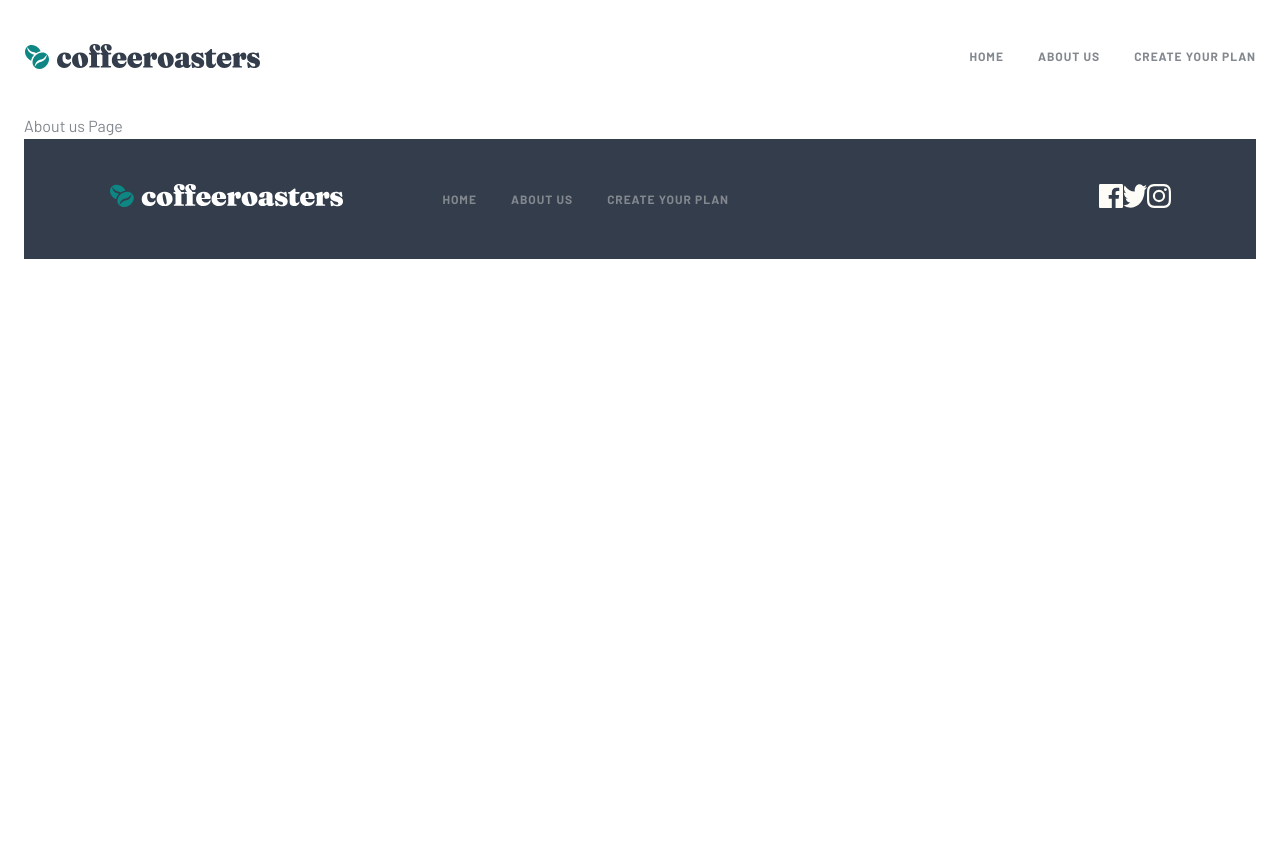
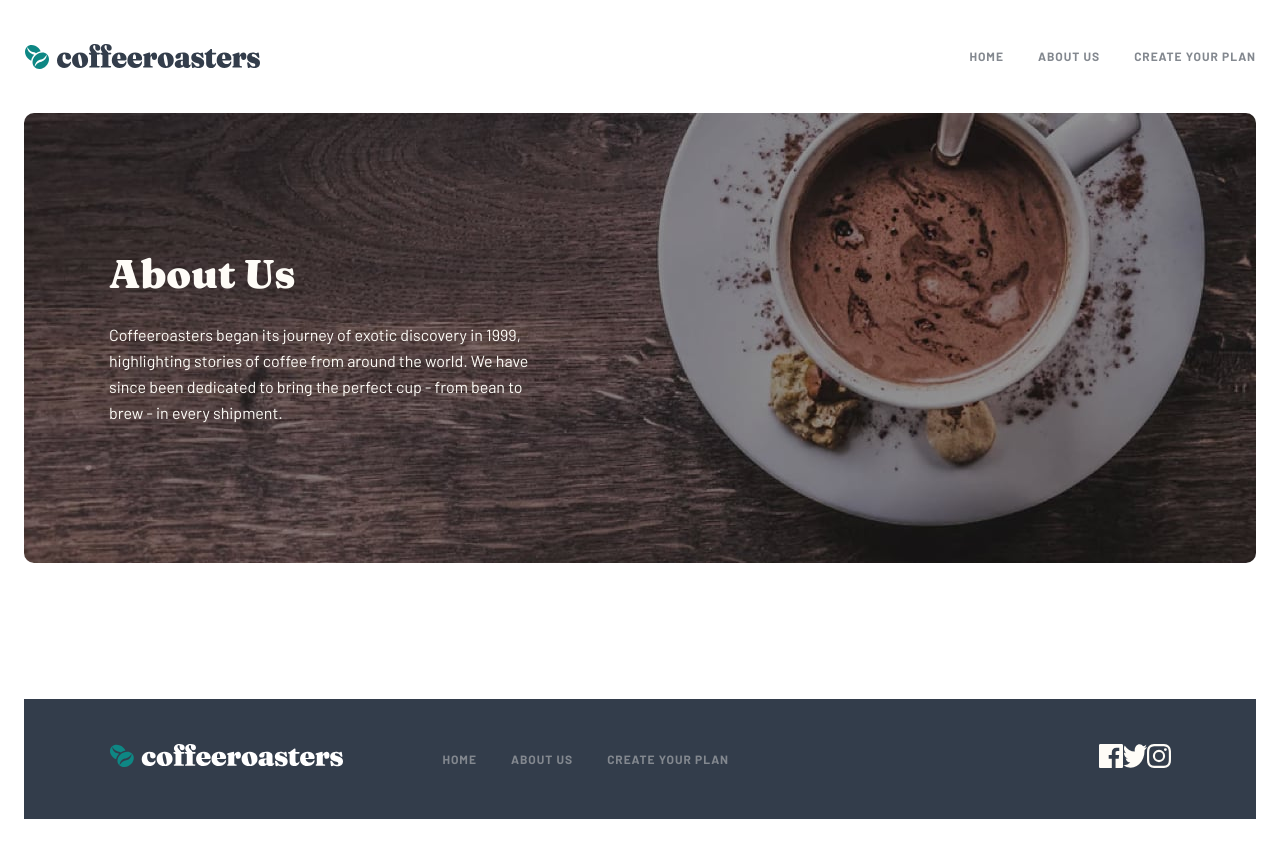
Before and after one commit to ohmymario/coffee-roasters, a Next.js app: page /about in a window 1280 px wide. Before the commit the page ends 800 px from the top, so only its background shows below. Built offline with nearby package versions, Linux system fonts and the light colour scheme.

Commit message:
implemenet aboutus component to about page

```diff
--- a/pages/about.js
+++ b/pages/about.js
@@ -1,11 +1,20 @@
 import React from 'react';
+import Head from 'next/head';
+import AboutUs from '../components/aboutUs/AboutUs';
 
 const about = props => {
   console.log(props);
   return (
-    <div>
-      <p>About us Page</p>
-    </div>
+    <>
+      <Head>
+        <title>coffeeroasters</title>
+        <link rel="icon" href="/favicon.ico" />
+      </Head>
+
+      <main>
+        <AboutUs />
+      </main>
+    </>
   );
 };
 
--- a/pages/index.js
+++ b/pages/index.js
@@ -6,9 +6,9 @@ import HowItWorks from '../components/howItWorks/HowItWorks';
 
 export default function Home() {
   return (
-    <div>
+    <>
       <Head>
-        <title>Create Next App</title>
+        <title>coffeeroasters</title>
         <link rel="icon" href="/favicon.ico" />
       </Head>
 
@@ -18,6 +18,6 @@ export default function Home() {
         <WhyUs />
         <HowItWorks />
       </main>
-    </div>
+    </>
   );
 }
```
